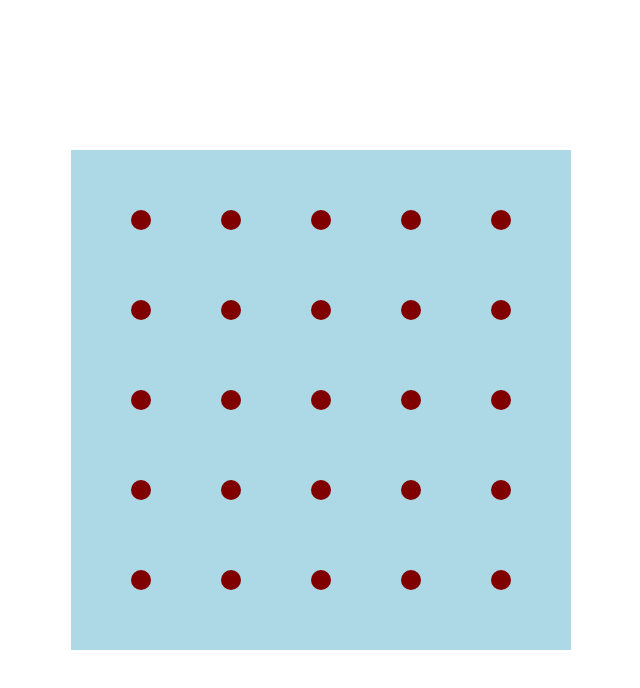
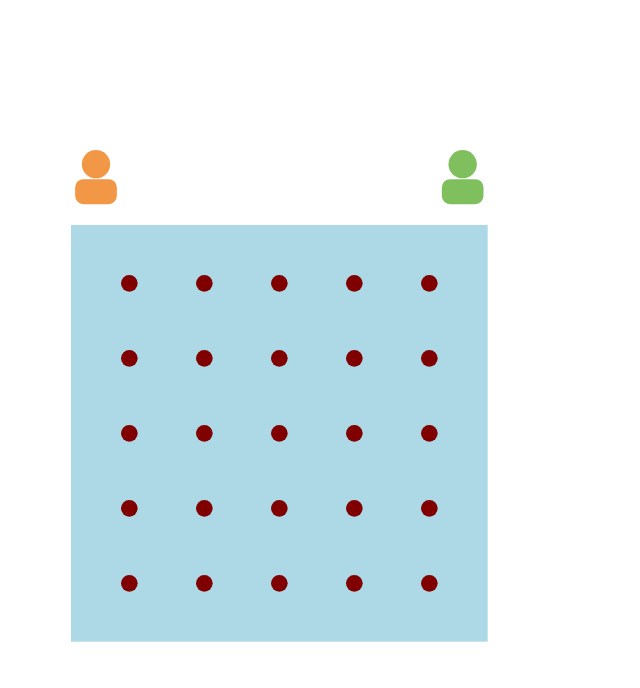
Before and after one commit to kanikab15/react-dots-and-boxes, a React (Create React App) app: page / in a window 1280 px wide. Shown: the top 688 px of the page, without its empty margins (319-959 px from the left). Built offline with nearby package versions, Linux system fonts and the light colour scheme.

Commit message:
added player silhouettes; drawing lines before circles to correct the z index; moved board a little lower

```diff
--- a/src/App.js
+++ b/src/App.js
@@ -3,26 +3,23 @@ import './App.css';
 import Line from './Line';
 
 function App() {
-  let cy = 70;
+  let cy = 160;
   let cx = 70;
   let x1 = 70;
-  let y1 = 70;
+  let y1 = 160;
   // ideas for CRUD - undo last move, save game
   return (
     <div className="App">
       <header className="App-header">
-        <svg height="600" width="500" viewBox="0 0 500 500" >
-          <rect width="600" height="500" fill="lightblue"/>
-          {[...Array(25)].map((key, i) => {
-            let result = <circle cx={cx} cy={cy} r="10" fill="maroon"key={i}/>;
-            cy += 90;
-            if((i+1) % 5 === 0){
-              cy = 70;
-              cx+= 90;
-            }
-            return result;
-            }
-          )}
+        <svg height="500" width="500" viewBox="0 0 600 600" >
+
+          <circle cx="30" cy="17" r="17" fill="#F29745"/>
+          <rect x="5" y="35" width="50" height="30" rx="10" fill="#F29745"/>
+
+          <circle cx="470" cy="17" r="17" fill="#80BF5E"/>
+          <rect x="445" y="35" width="50" height="30" rx="10" fill="#80BF5E"/>
+
+          <rect y="90" width="500" height="500" fill="lightblue"/>
           {
             [...Array(25)].map((key, i) => {
             let result = [];
@@ -34,8 +31,18 @@ function App() {
             }
             y1 += 90;
             if((i+1) % 5 === 0){
-              y1 = 70;
+              y1 = 160;
               x1+= 90;
+            }
+            return result;
+            }
+          )}
+          {[...Array(25)].map((key, i) => {
+            let result = <circle cx={cx} cy={cy} r="10" fill="maroon" key={i}/>;
+            cy += 90;
+            if((i+1) % 5 === 0){
+              cy = 160;
+              cx+= 90;
             }
             return result;
             }
```
